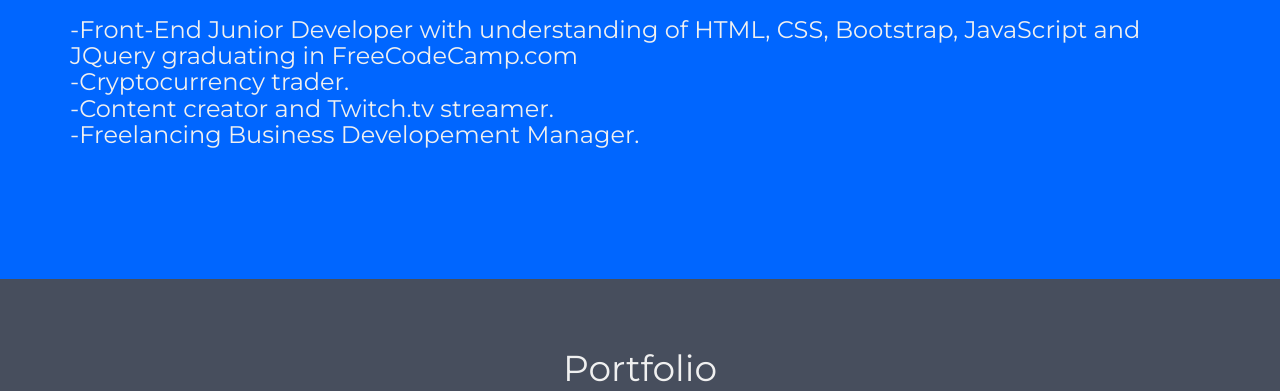
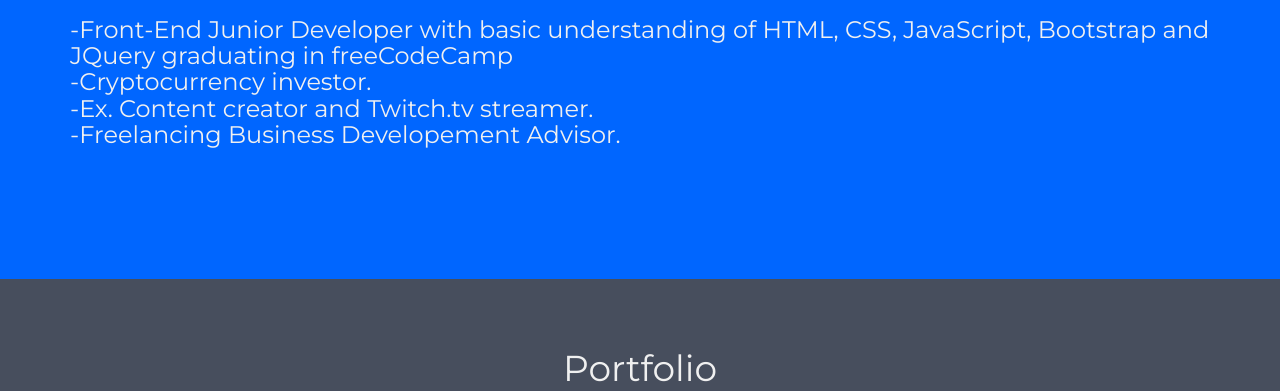
Before and after one commit to Teqnkka/Portfolio, a plain HTML site: page index.html in a window 1280 px wide. Shown: the part 423-814 px from the top of the page. Drawn offline with nearby package versions, Linux system fonts and the light colour scheme.

Commit message:
Update index.html

```diff
--- a/index.html
+++ b/index.html
@@ -39,7 +39,7 @@
    <div class="container box">
      <h1>Who am I?</h1>
      <div class="photo"></div>
-     <h3>-Front-End Junior Developer with understanding of HTML, CSS, Bootstrap, JavaScript and JQuery graduating in FreeCodeCamp.com</br>-Cryptocurrency trader.</br>-Content creator and Twitch.tv streamer.</br>-Freelancing Business Developement Manager.</h3>
+     <h3>-Front-End Junior Developer with basic understanding of HTML, CSS, JavaScript, Bootstrap and JQuery graduating in freeCodeCamp</br>-Cryptocurrency investor.</br>-Ex. Content creator and Twitch.tv streamer.</br>-Freelancing Business Developement Advisor.</h3>
      </div>
   </div>
   <div id="section2">
```
